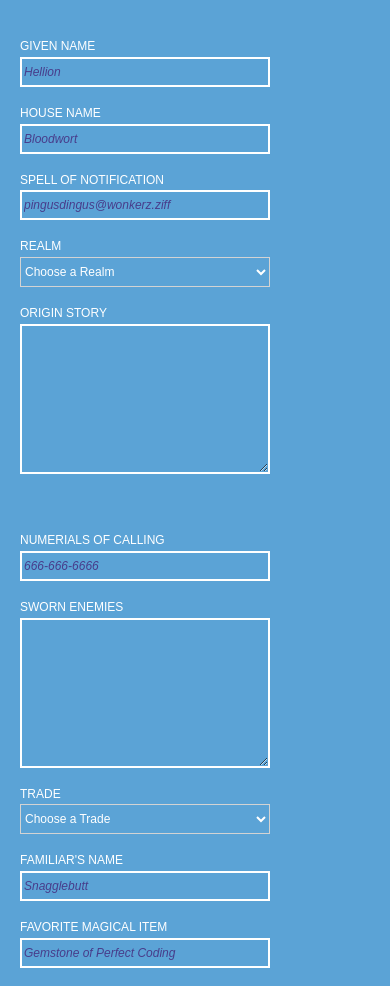
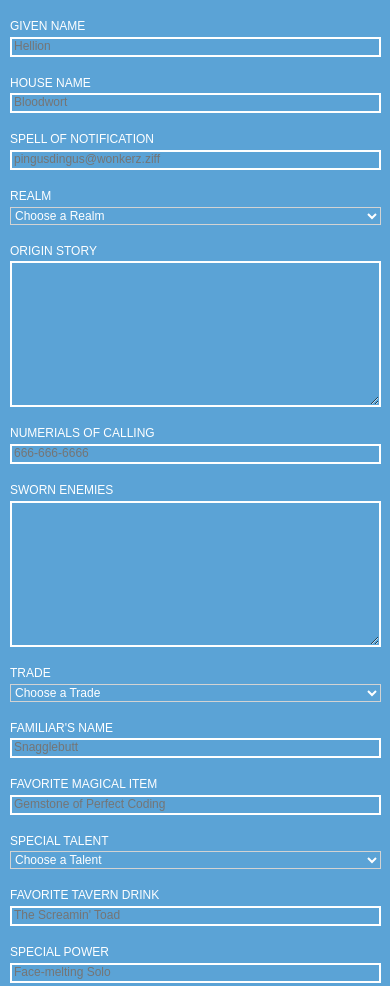
Before and after one commit to GimmeYerGold/html-intro-2-adventure, a plain HTML site: page index.html in a window 390 px wide. Shown: the top 986 px of the page. Drawn offline with nearby package versions, Linux system fonts and the light colour scheme; a script that the page names is missing.

Commit message:
more mobile-friendly

```diff
--- a/index.html
+++ b/index.html
@@ -25,7 +25,7 @@
 		<p>ORIGIN STORY</p>
 			<textarea name="originStory" cols="40" rows="10"></textarea>
 	</div>
-	<div class="col" id="middle">
+	<div class="col">
 		<p>NUMERIALS OF CALLING</p>
 			<input id="phone" type="text" placeholder="666-666-6666">
 		<p>SWORN ENEMIES</p>
--- a/styles/style.css
+++ b/styles/style.css
@@ -11,11 +11,14 @@ body {
 .container {
 	font-size: 12px;
 	color: white;
+	margin: auto;
 }
 
 .col {
 	display: inline-block;
 	vertical-align: top;
+	margin: 10px;
+	width: 30%;
 }
 
 p {
@@ -31,8 +34,7 @@ select {
 	border: lightgray solid;
 	border-width: 1px;
 	color: white;
-	height: 30px;
-	width: 250px;
+	width: 100%;
 }
 
 input {
@@ -41,8 +43,7 @@ input {
 	border: white solid;
 	border-width: 2px;
 	color: white;
-	height: 30px;
-	width: 250px;
+	width: 100%;
 	font-size: 12px;
 
 }
@@ -61,8 +62,7 @@ textarea {
 	border: white solid;
 	border-width: 2px;
 	color: white;
-	height:150px;
-	width: 250px;
+	width: 100%;
 	font-size: 12px;
 
 }
@@ -74,62 +74,16 @@ textarea:focus {
 	transition: .5s all ease;
 }
 
-#left {
-	margin: 20px;
-
-}
-
-#middle {
-	margin: 20px;
-
-}
-
-#right {
-	margin: 20px;
-
-}
-
-/* PLACEHOLDER SETTINGS */
-
-::-webkit-input-placeholder {
- color: darkslateblue;
- font-style: italic;
-}
-
-::-webkit-textarea-placeholder {
- color: darkslateblue;
- font-style: italic;
-
-:-moz-placeholder { /* older Firefox*/
- color: darkslateblue;
- font-style: italic;
-}
-::-moz-placeholder { /* Firefox 19+ */
- color: darkslateblue;
- font-style: italic;
-}
-:-ms-input-placeholder {
-color: darkslateblue;
- font-style: italic;
+placeholder {
+	color: aliceblue;
 }
 
 /* MOBILE STYLING */
 
-@media only screen and (max-width: 770px) {
+@media only screen and (max-width: 740px) {
     .col {
         display: block;
-    }
-
-    #left {
-        width: 100%;
-    }
-
-    #middle {
-    	width: 100%;
-    }
-
-    #right {
-        width: 100%;
+		width: 95%;
     }
 
 }
```
Also changed, not shown: js/script.js (deleted).
